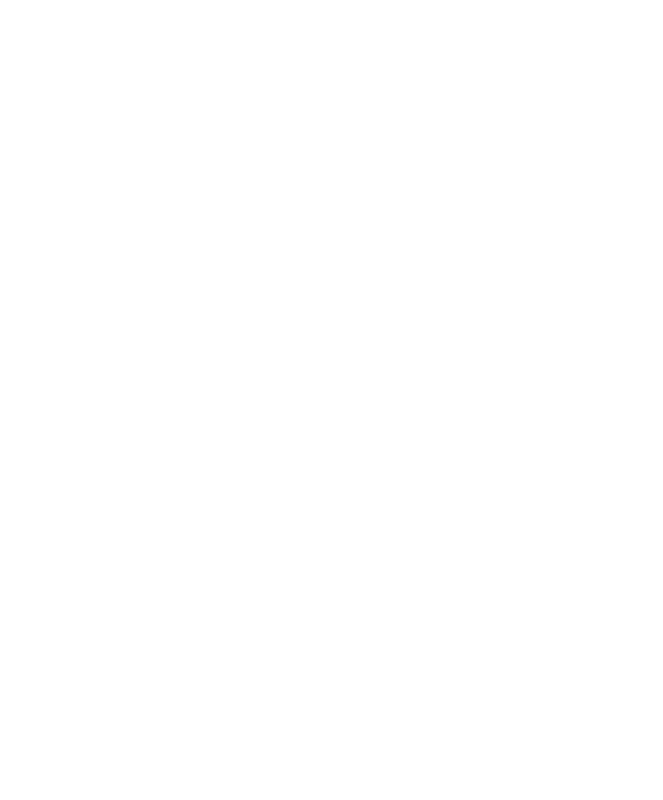
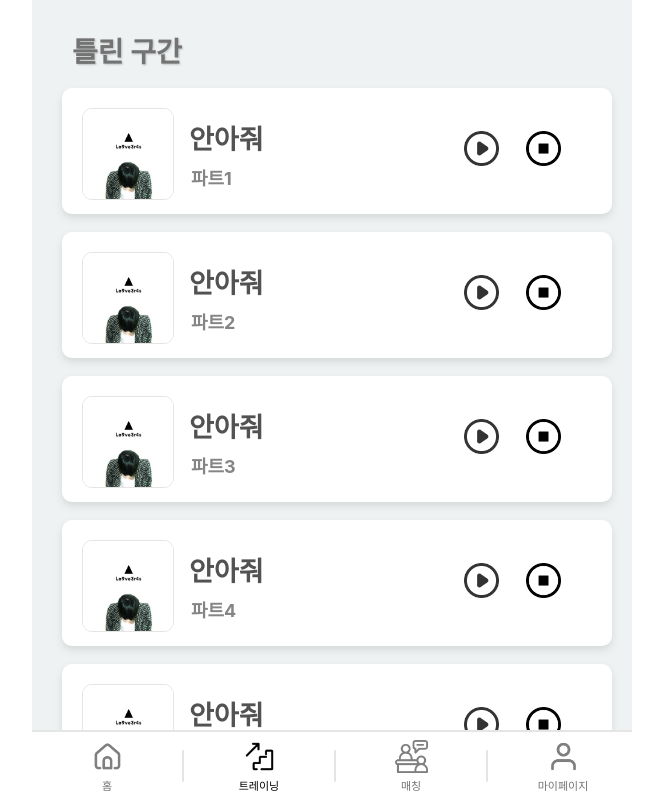
Before and after one commit to 9dongb/ai_vocal_training, a React (Create React App) app in the folder front-end/: page /wrongPart in a window 1280 px wide. Before the commit this address had no page. Shown: the top 800 px of the page, without its empty margins (308-971 px from the left). Built offline with nearby package versions, Linux system fonts and the light colour scheme.

Commit message:
yhb 0925 17:58

```diff
--- a/front-end/src/App.js
+++ b/front-end/src/App.js
@@ -14,6 +14,7 @@
 import Join_member from "./join_member.js";
 import Feedbacklist_member from "./feedbacklist_member.js";
 import Feedback from "./feedback.js";
+import WrongPart from "./wrongPart.js";
 import ScaleAnalyze from "./scale_analyze.js";
 
 function App() {
@@ -38,6 +39,7 @@
           <Route path="/immediate_feedback_analyze" element={<Immediate_feedback_analyze />}></Route>
           <Route path="/Feedbacklist_member" element={<Feedbacklist_member />}></Route>
           <Route path="/feedback" element={<Feedback />}></Route>
+          <Route path="/wrongPart" element={<WrongPart />}></Route>
           <Route path="/scale_analyze" element={<ScaleAnalyze />}></Route>
           <Route path="/" element={<Navigate to="/login" />} /> {/*기본 경로 /login으로 설정 */}
         </Routes>
--- /dev/null
+++ b/front-end/src/wrongPart.css
@@ -0,0 +1,40 @@
+
+.wrong_part_container {
+    background-color: rgb(255, 255, 255);
+    border-radius: 10px;
+    width: 550px;
+    padding: 10px 0px;
+    margin: 0 auto;
+    box-shadow: 0 4px 8px rgba(0, 0, 0, 0.1);
+    display: flex;
+    margin: 18px 0;
+  }
+
+  .wrong_name {
+    font-size:27px;
+    font-weight: bold;
+    color: #525252;
+    margin-top: 20px;
+  }
+
+  .wrong_artist {
+    font-size: 18px;
+    font-weight: bold;
+    color: #858585;
+    margin-left: 2px;
+    margin-top: 7px;
+  }
+
+  .wrong_play_Btn{
+    margin-left: 200px;
+    margin-top: 33px;
+  }
+
+  .wrong_play_Btn img{
+    width: 35px;
+    height: 35px;
+  }
+
+  .wrong_play_img{
+    margin-right: 27px;
+  }
--- /dev/null
+++ b/front-end/src/wrongPart.js
@@ -0,0 +1,124 @@
+import React, { useState, useEffect } from "react";
+import "./immediate_feedback_analyze.css";
+import "./wrongPart.css";
+import "./common/root.css";
+import Footer from "./common/Footer";
+
+const WrongPart = () => {
+  const wrongParts = [ //틀린부분 음원소스: audioSrc
+    { imgSrc: "img/songs/cover_hug.png", songName: "안아줘", partName: "파트1", audioSrc: "./mr/hug_me.wav" },
+    { imgSrc: "img/songs/cover_hug.png", songName: "안아줘", partName: "파트2", audioSrc: "./mr/hug_me.wav" },
+    { imgSrc: "img/songs/cover_hug.png", songName: "안아줘", partName: "파트3", audioSrc: "./mr/hug_me.wav" },
+    { imgSrc: "img/songs/cover_hug.png", songName: "안아줘", partName: "파트4", audioSrc: "./mr/hug_me.wav" },
+    { imgSrc: "img/songs/cover_hug.png", songName: "안아줘", partName: "파트5", audioSrc: "./mr/hug_me.wav" },
+    { imgSrc: "img/songs/cover_hug.png", songName: "안아줘", partName: "파트6", audioSrc: "./mr/hug_me.wav" },
+    { imgSrc: "img/songs/cover_hug.png", songName: "안아줘", partName: "파트7", audioSrc: "./mr/hug_me.wav" }
+  ];
+
+  const [currentAudio, setCurrentAudio] = useState(null); // 현재 재생 중인 오디오
+  const [currentTime, setCurrentTime] = useState(0); // 멈춘 시간 저장
+  const [isPlaying, setIsPlaying] = useState(
+    new Array(wrongParts.length).fill(false)
+  );
+
+  const togglePlayPause = (index) => {
+    if (isPlaying[index]) {
+      // 재생중>일시정지
+      currentAudio.pause();
+      setCurrentTime(currentAudio.currentTime); // 현재 재생 시간을 저장
+      setCurrentAudio(null);
+      updateIsPlaying(index, false);
+    } else {
+      // 다시 재생
+      if (currentAudio) {
+        currentAudio.pause(); // 오디오 정지
+      }
+
+      const newAudio = new Audio(wrongParts[index].audioSrc);
+
+      // 멈춘 부분부터 재생
+      newAudio.currentTime = currentTime;
+
+      setCurrentAudio(newAudio);
+      newAudio.play();
+      updateIsPlaying(index, true);
+
+      // 오디오가 종료되면 상태 초기화
+      newAudio.onended = () => {
+        updateIsPlaying(index, false);
+        setCurrentTime(0);
+        setCurrentAudio(null);
+      };
+    }
+  };
+
+  // 상태 초기화 함수
+  const updateIsPlaying = (index, playing) => {
+    const newIsPlaying = new Array(wrongParts.length).fill(false);
+    if (playing) {
+      newIsPlaying[index] = true;
+    }
+    setIsPlaying(newIsPlaying);
+  };
+
+   //정지 버튼 눌렀을때(맨 처음으로 돌아가기)
+   const handlePauseClick = (index) => {
+    if (currentAudio) {
+      currentAudio.pause();
+      setCurrentTime(0); // 항상 재생 위치를 처음으로 초기화
+      setCurrentAudio(null); // 현재 오디오를 null로 설정
+      updateIsPlaying(index, false);
+    }
+  };
+
+  // 컴포넌트가 언마운트 될 때 오디오 정지
+  useEffect(() => {
+    return () => {
+      if (currentAudio) {
+        currentAudio.pause();
+      }
+    };
+  }, [currentAudio]);
+
+  return (
+    <div className="body">
+      <div className="container">
+        <div className="song_container">
+          <div className="header_title">틀린 구간</div>
+          {wrongParts.map((part, index) => (
+            <div key={index} className="wrong_part_container">
+              <div className="song_img">
+                <img src={part.imgSrc} alt={part.songName} />
+              </div>
+              <div>
+                <div className="wrong_name">{part.songName}</div>
+                <div className="wrong_artist">{part.partName}</div>
+              </div>
+
+              <div className="wrong_play_Btn">
+                {/* 재생 버튼 */}
+                <img
+                  className="wrong_play_img"
+                  src={isPlaying[index] ? "/img/stopbtn.png" : "/img/playbtn.png"}
+                  alt={isPlaying[index] ? "stop" : "play"}
+                  onClick={() => togglePlayPause(index)}
+                />
+                {/* pause 버튼 */}
+                <img
+                  className="wrong_pause_img"
+                  src={"/img/pausebtn.png"}
+                  alt="pause"
+                  onClick={() => handlePauseClick(index)}
+                />
+              </div>
+
+            </div>
+          ))}
+        </div>
+        <Footer activeTab="training" />
+      </div>
+    </div>
+  );
+};
+
+export default WrongPart;
```
